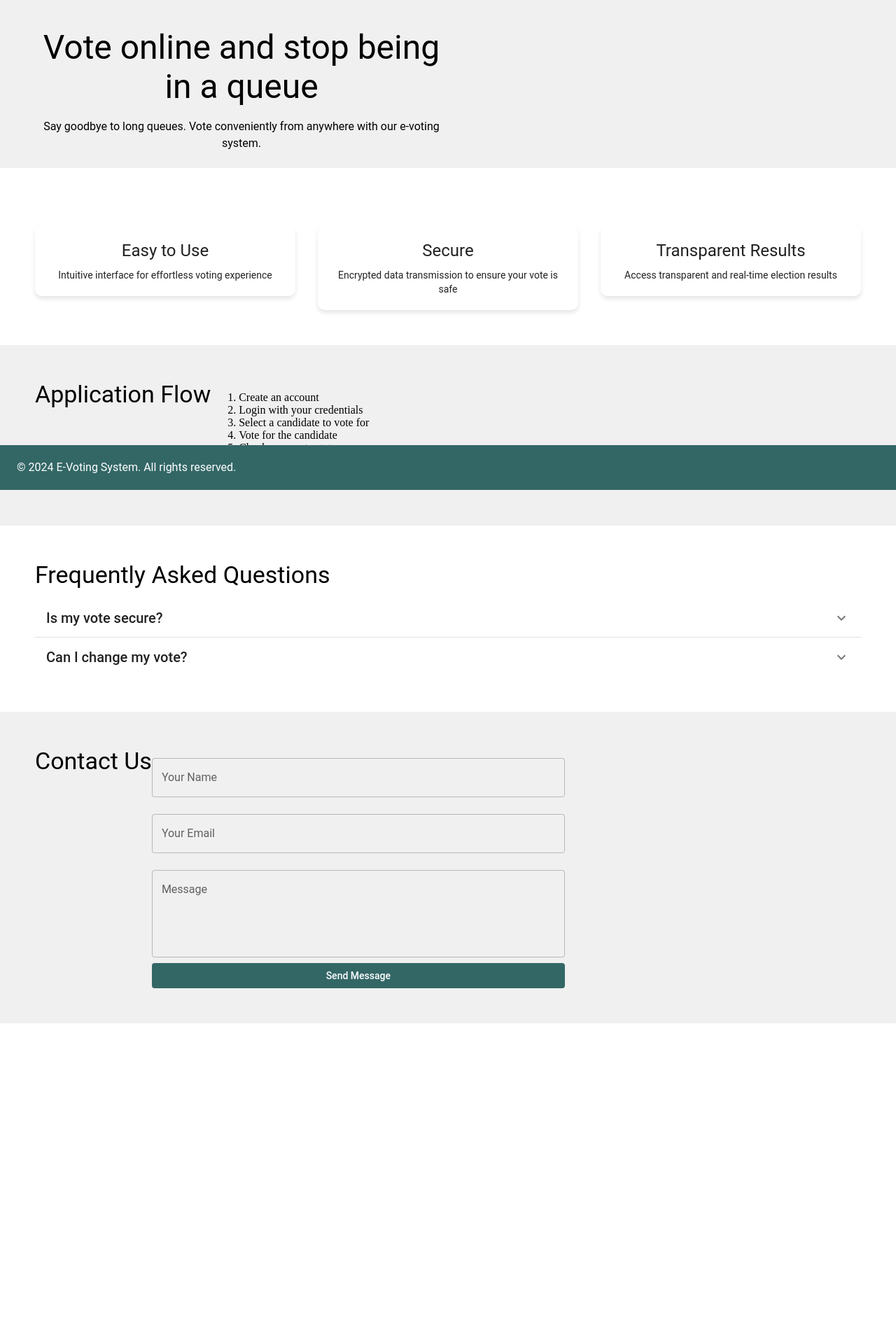
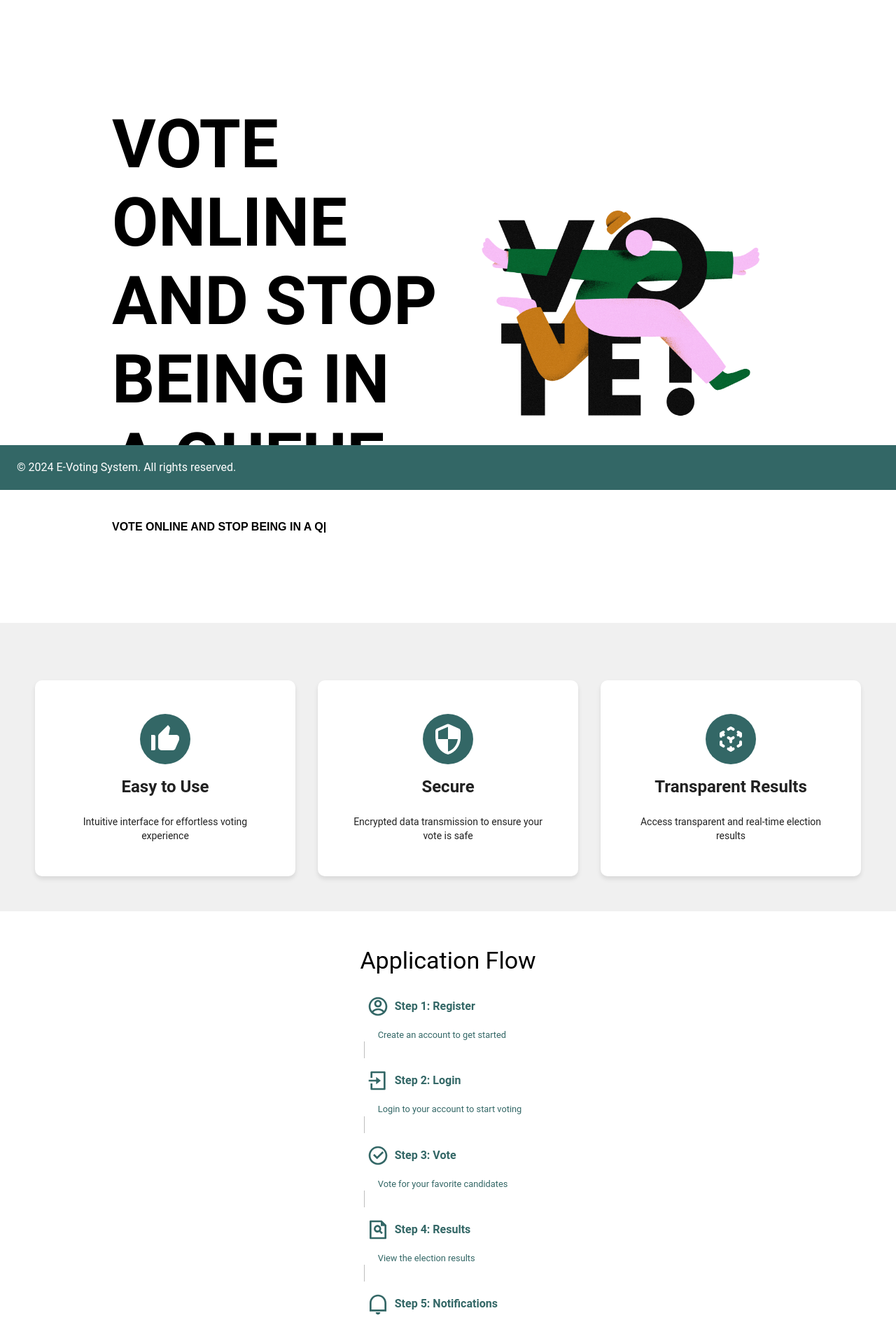
Before and after one commit to kiani007/E-Voting, a React (Vite) app: page / in a window 1280 px wide. Shown: the part 100-1996 px from the top of the page at 70% size. Before the commit the page ends 1578 px from the top, so only its background shows below. Built offline with nearby package versions, Linux system fonts and the light colour scheme.

Commit message:
refactor home page

```diff
--- a/package.json
+++ b/package.json
@@ -22,6 +22,7 @@
     "react-pro-sidebar": "^1.1.0",
     "react-router": "^6.15.0",
     "react-router-dom": "^6.15.0",
+    "react-type-animation": "^3.2.0",
     "recharts": "^2.12.6"
   },
   "devDependencies": {
--- a/src/pages/Home/index.jsx
+++ b/src/pages/Home/index.jsx
@@ -8,40 +8,87 @@ import {
   AccordionDetails,
   TextField,
   Button,
+  Avatar,
+  Stepper,
+  Step,
+  StepLabel,
+  StepContent,
 } from '@mui/material';
-import { ExpandMore as ExpandMoreIcon } from '@mui/icons-material';
+import {
+  ExpandMore as ExpandMoreIcon,
+  SecurityRounded,
+  ThumbUpAlt,
+} from '@mui/icons-material';
+import { TypeAnimation } from 'react-type-animation';
+import homeVote from '../../assets/homeVote.png';
+import { HiCubeTransparent } from 'react-icons/hi';
+import {
+  RiAccountCircleLine,
+  RiLoginBoxLine,
+  RiUserSearchLine,
+  RiCheckboxCircleLine,
+  RiFileSearchLine,
+  RiNotificationLine,
+  RiUserStarLine,
+} from 'react-icons/ri';
 
 const index = () => {
   const styles = {
     mainSection: {
-      padding: '50px',
-      backgroundColor: '#f0f0f0',
-      textAlign: 'center',
+      padding: '10rem',
+      backgroundColor: '#fffff',
+      textAlign: 'left',
     },
     featureSection: {
       padding: '50px',
-      backgroundColor: '#ffffff',
+      backgroundColor: '#f0f0f0',
     },
     card: {
-      padding: '20px',
+      padding: '3rem',
       textAlign: 'center',
       boxShadow: '0 4px 6px rgba(0, 0, 0, 0.1)',
       borderRadius: '10px',
+      transition: 'all 0.3s ease',
     },
     flowSection: {
       padding: '50px',
-      backgroundColor: '#f0f0f0',
+      backgroundColor: '#ffffff',
+      display: 'flex',
+      flexDirection: 'column',
     },
     faqSection: {
       padding: '50px',
-      backgroundColor: '#ffffff',
+      backgroundColor: '#f0f0f0',
     },
     accordion: {
       width: '100%',
     },
     contactSection: {
       padding: '50px',
-      backgroundColor: '#f0f0f0',
+      backgroundColor: '#ffffff',
+    },
+    featrueStepper: {
+      display: 'flex',
+      alignItems: 'center',
+      padding: '1rem',
+      fontSize: '2rem',
+      fontWeight: 'bold',
+      color: '#336766',
+    },
+    stepperIcons: {
+      fontSize: '2rem',
+      height: '2rem',
+      color: '#336766',
+    },
+    stepperTitle: {
+      fontSize: '1rem',
+      fontWeight: 'bold',
+      color: '#336766',
+    },
+    stepperDescription: {
+      fontSize: '0.8rem',
+      paddingLeft: '2rem',
+      color: '#336766',
     },
   };
 
@@ -49,14 +96,17 @@ const index = () => {
     {
       title: 'Easy to Use',
       description: 'Intuitive interface for effortless voting experience',
+      icon: ThumbUpAlt,
     },
     {
       title: 'Secure',
       description: 'Encrypted data transmission to ensure your vote is safe',
+      icon: SecurityRounded,
     },
     {
       title: 'Transparent Results',
       description: 'Access transparent and real-time election results',
+      icon: HiCubeTransparent,
     },
   ];
 
@@ -72,26 +122,93 @@ const index = () => {
     // Add more FAQs here
   ];
 
+  const steps = [
+    {
+      label: 'Step 1: Register',
+      description: 'Create an account to get started',
+      icons: <RiAccountCircleLine style={styles.stepperIcons} />,
+    },
+    {
+      label: 'Step 2: Login',
+      description: 'Login to your account to start voting',
+      icons: <RiLoginBoxLine />,
+    },
+    {
+      label: 'Step 3: Vote',
+      description: 'Vote for your favorite candidates',
+      icons: <RiCheckboxCircleLine />,
+    },
+    {
+      label: 'Step 4: Results',
+      description: 'View the election results',
+      icons: <RiFileSearchLine />,
+    },
+    {
+      label: 'Step 5: Notifications',
+      description: 'Get notified when your vote is successful',
+      icons: <RiNotificationLine />,
+    },
+    {
+      label: 'Step 6: Share',
+      description: 'Share your vote with friends and family',
+      icons: <RiUserStarLine />,
+    },
+    {
+      label: 'Step 7: Vote Again',
+      description: 'Vote for your favorite candidates again',
+      icons: <RiUserSearchLine />,
+    },
+  ];
+
   return (
     <div>
       {/* Main Section */}
       <Grid
         container
         alignItems="center"
-        justify="center"
+        textAlign={'start'}
+        justify="start"
+        sx={{ p: 10 }}
         style={styles.mainSection}
       >
-        <Grid item xs={12} md={6}>
-          <Typography variant="h3" gutterBottom>
-            Vote online and stop being in a queue
+        <Grid
+          item
+          xs={12}
+          md={6}
+          sx={{
+            maxWidth: '300px',
+          }}
+        >
+          <Typography
+            component="h1"
+            gutterBottom
+            variant="h1"
+            sx={{
+              fontWeight: 'bold',
+            }}
+          >
+            VOTE ONLINE AND STOP BEING IN A QUEUE
           </Typography>
-          <Typography variant="body1" gutterBottom>
-            Say goodbye to long queues. Vote conveniently from anywhere with our
-            e-voting system.
-          </Typography>
+          <TypeAnimation
+            sequence={[
+              'VOTE ONLINE AND STOP BEING IN A QUEUE',
+              2000,
+              'VOTE CONVENIENTLY FROM ANYWHERE WITH OUR E-VOTING SYSTEM',
+              1000,
+            ]}
+            cursor={true}
+            speed={5}
+            repeat={5}
+            style={{
+              fontSize: '1rem',
+              fontWeight: 'bold',
+              fontFamily: 'sans-serif',
+            }}
+          />
         </Grid>
         <Grid item xs={12} md={6}>
           {/* Your animated infographic or lottie image here */}
+          <img src={homeVote} alt="Animated image" style={{ width: '100%' }} />
         </Grid>
       </Grid>
 
@@ -105,7 +222,14 @@ const index = () => {
         {features.map((feature, index) => (
           <Grid item xs={12} sm={6} md={4} key={index}>
             <Card style={styles.card}>
-              <Typography variant="h5" gutterBottom>
+              <Avatar sx={{ bgcolor: 'primary.main', p: 2, m: 'auto' }}>
+                <feature.icon style={{ fontSize: '3rem' }} />
+              </Avatar>
+              <Typography
+                variant="h5"
+                sx={{ fontWeight: 'bold', p: 2, textAlign: 'center' }}
+                gutterBottom
+              >
                 {feature.title}
               </Typography>
               <Typography variant="body2">{feature.description}</Typography>
@@ -115,20 +239,29 @@ const index = () => {
       </Grid>
 
       {/* Application Flow Section */}
-      <Grid container style={styles.flowSection} justify="center">
-        {/* Add your circular and arrow type view here */}
+      <Grid
+        container
+        style={styles.flowSection}
+        justify="center"
+        sx={{ display: 'flex', flexDirection: 'column', alignItems: 'center' }}
+      >
         <Typography variant="h4" gutterBottom>
           Application Flow
         </Typography>
-        <ol>
-          <li>Create an account</li>
-          <li>Login with your credentials</li>
-          <li>Select a candidate to vote for</li>
-          <li>Vote for the candidate</li>
-          <li>Check your vote status</li>
-          <li>Access transparent results</li>
-          <li>Receive result notifications</li>
-        </ol>
+        <Stepper orientation="vertical">
+          {steps.map((step, index) => (
+            <Step completed={true} key={index}>
+              <StepLabel icon={step.icons} style={styles.featrueStepper}>
+                <Typography variant="body1" sx={styles.stepperTitle}>
+                  {step.label}
+                </Typography>
+              </StepLabel>
+              <Typography variant="body2" style={styles.stepperDescription}>
+                {step.description}
+              </Typography>
+            </Step>
+          ))}
+        </Stepper>
       </Grid>
 
       {/* FAQs Section */}
```
Also changed, not shown: src/assets/homeVote.png (added), 1 other file (tests, documents, lock files or other folders).
